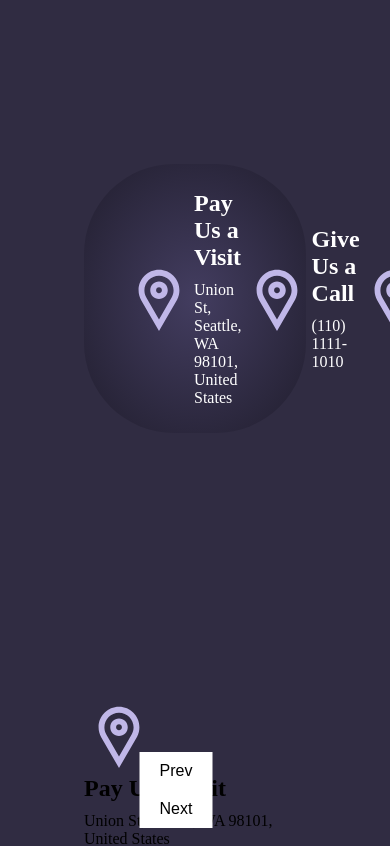
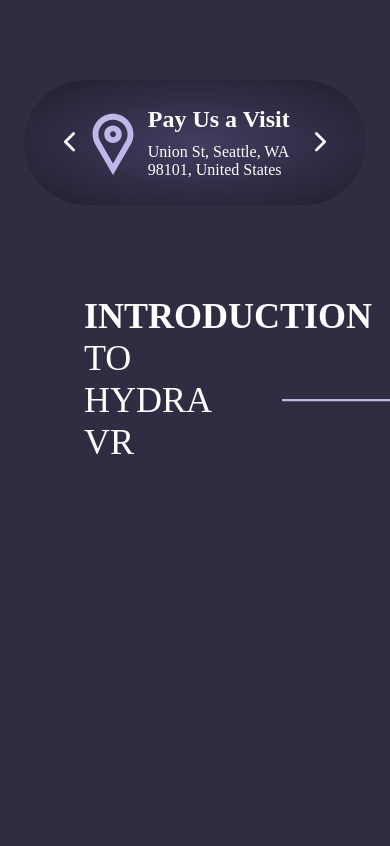
Before and after one commit to KiwiScreams/Hydra-Landing-Page, a React (Vite) app: page / in a window 390 px wide. Shown: the part 840-1686 px from the top of the page. Built offline with nearby package versions, Linux system fonts and the light colour scheme.

Commit message:
social section responsive

```diff
--- a/src/components/layout/Layout.css
+++ b/src/components/layout/Layout.css
@@ -2,7 +2,7 @@
   display: flex;
   justify-content: space-between;
   align-items: center;
-  padding: 0 84px;
+  padding: 0 64px;
   margin-top: 260px;
 }
 .layout-section .text-container h1 {
@@ -102,8 +102,11 @@
     transform: translateX(0);
   }
 }
+.social-section.mobile {
+  display: none;
+}
 .social-section {
-  padding: 84px;
+  padding: 64px;
   margin-top: 100px;
   margin-bottom: 90px;
 }
@@ -156,37 +159,19 @@
   position: relative;
   overflow: hidden;
 }
-
 .slide {
   width: 100%;
   float: left;
   display: none;
 }
-
 .slide.active {
   display: block;
 }
-
-.slider-nav {
-  position: absolute;
-  bottom: 20px;
-  left: 50%;
-  transform: translateX(-50%);
-  z-index: 1;
-}
-
-.prev,
-.next {
-  background-color: #fff;
-  border: none;
-  padding: 10px 20px;
-  font-size: 16px;
-  cursor: pointer;
-}
-
-.prev:hover,
-.next:hover {
-  background-color: #ddd;
+.next,
+.prev {
+  background-color: transparent;
+  font-size: 22px;
+  color: var(--white-clr);
 }
 @media screen and (max-width: 1000px) {
   .layout-section {
@@ -197,6 +182,16 @@
     transform: scale(0.8);
     animation: imageAnim 1s infinite linear;
   }
+  .social-section.desktop {
+    display: none;
+  }
+  .social-section .social-panel .box {
+    width: fit-content;
+    margin: auto;
+  }
+  .social-section.mobile {
+    display: block;
+  }
 }
 @media screen and (max-width: 800px) {
   .layout-section {
@@ -206,6 +201,23 @@
   }
   .layout-section .text-container {
     width: 90%;
+  }
+  .social-section {
+    padding: 0 24px;
+    margin-top: 100px;
+    margin-bottom: 90px;
+  }
+  .social-section .social-panel {
+    background: radial-gradient(
+      var(--light-purple-radial-clr),
+      var(--purple-radial-clr)
+    );
+    border-radius: 90px;
+    width: 100%;
+    padding: 26px 40px;
+    display: flex;
+    align-items: center;
+    justify-content: space-evenly;
   }
 }
 @media screen and (max-width: 460px) {
--- a/src/components/layout/Layout.jsx
+++ b/src/components/layout/Layout.jsx
@@ -94,7 +94,10 @@ const Layout = () => {
         </div>
       </section>
       <section className={`social-section mobile`}>
-        <div className="social-slider">
+        <div className="social-slider social-panel">
+          <button className="prev" onClick={handlePrevClick}>
+            <i className="fa-solid fa-chevron-left"></i>
+          </button>
           <div className="slide">
             <div className="box">
               <img src={locationIcon} alt="" />
@@ -122,14 +125,9 @@ const Layout = () => {
               </div>
             </div>
           </div>
-          <div className="slider-nav">
-            <button className="prev" onClick={handlePrevClick}>
-              Prev
-            </button>
-            <button className="next" onClick={handleNextClick}>
-              Next
-            </button>
-          </div>
+          <button className="next" onClick={handleNextClick}>
+            <i className="fa-solid fa-chevron-right"></i>
+          </button>
         </div>
       </section>
     </>
```
